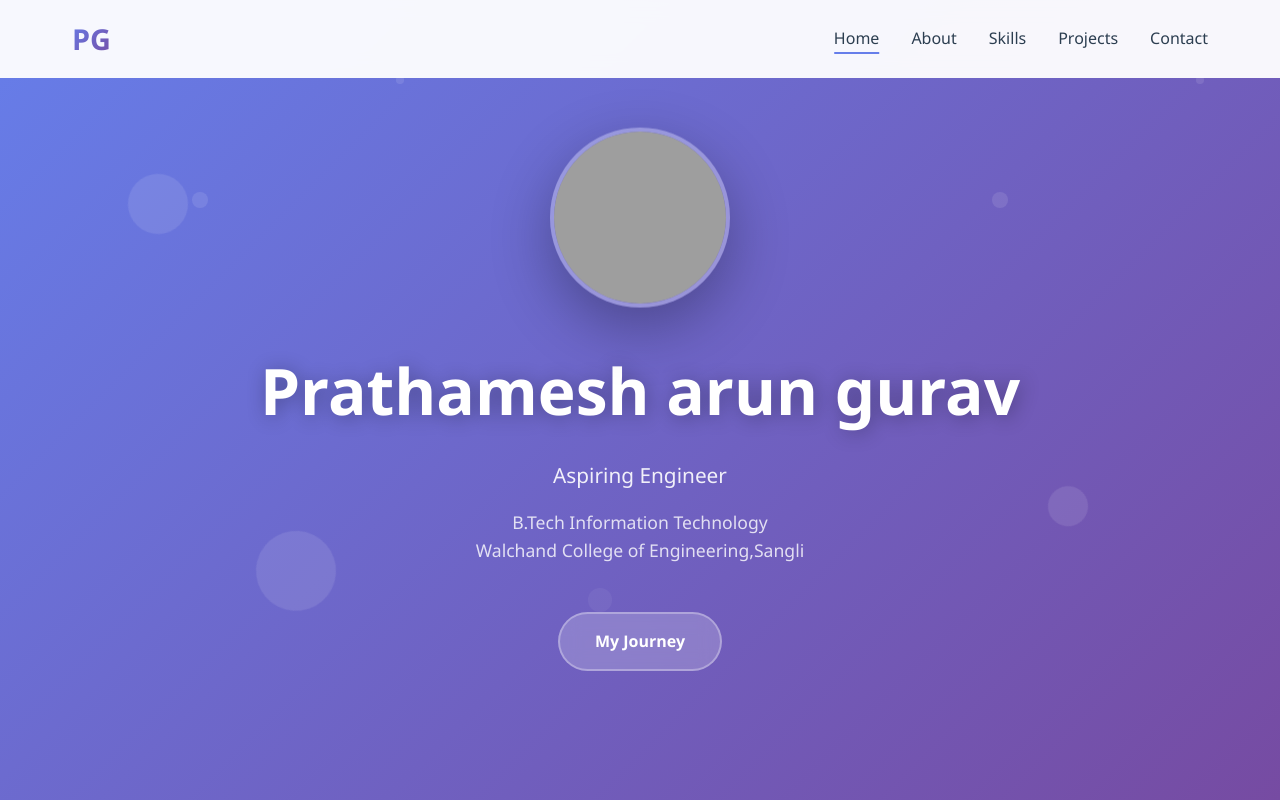
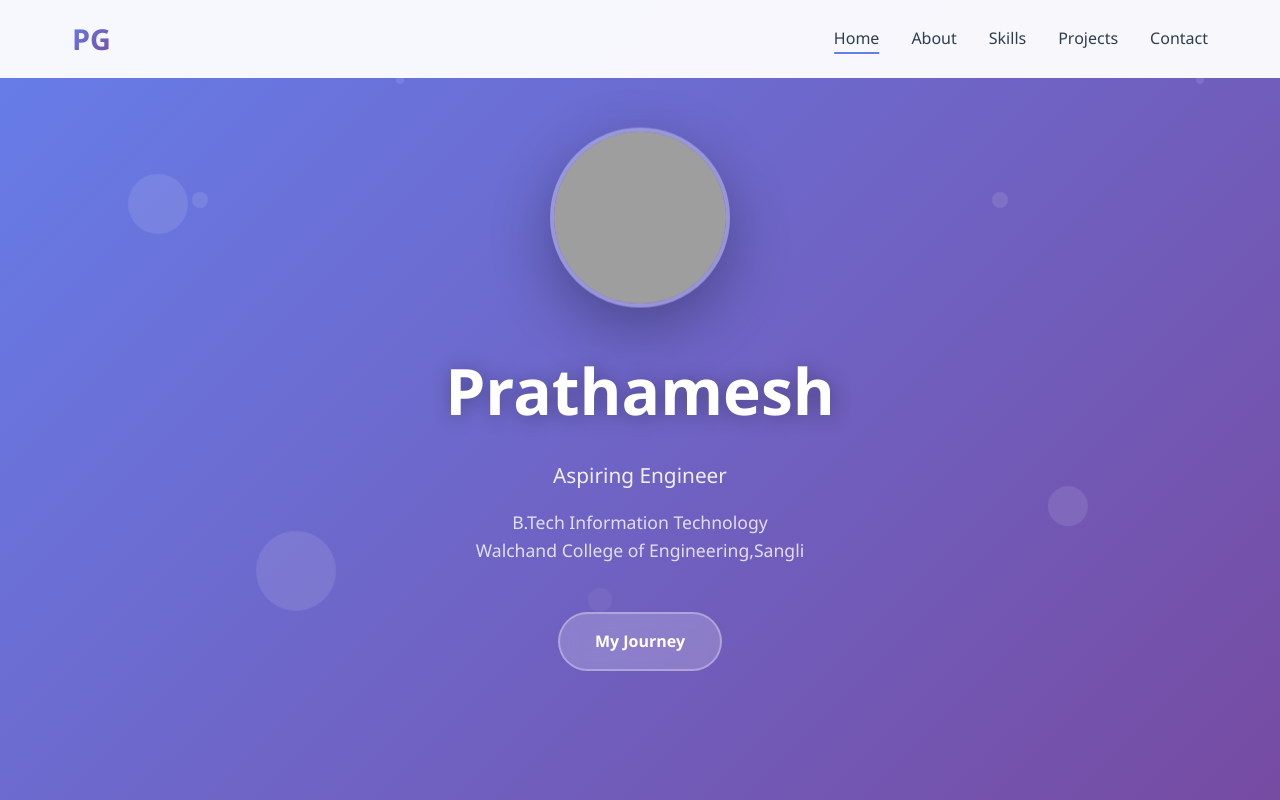
Before and after one commit to Pratham2779/cicd_demo, a website: page index.html in a window 1280 px wide. Shown: the top 800 px of the page. Drawn offline with Linux system fonts and the light colour scheme; grey boxes are pictures that could not be loaded.

Commit message:
change testing

```diff
--- a/index.html
+++ b/index.html
@@ -644,7 +644,7 @@
 
         <div class="hero-content">
             <img src="https://iili.io/KRo78Q4.png" alt="Prathamesh Gurav" class="profile-img">
-            <h1>Prathamesh arun gurav</h1>
+            <h1>Prathamesh</h1>
             <p class="subtitle">Aspiring Engineer</p>
             <p class="degree">B.Tech Information Technology<br>Walchand College of Engineering,Sangli</p>
             <a href="#about" class="cta-button"> My Journey</a>
```
